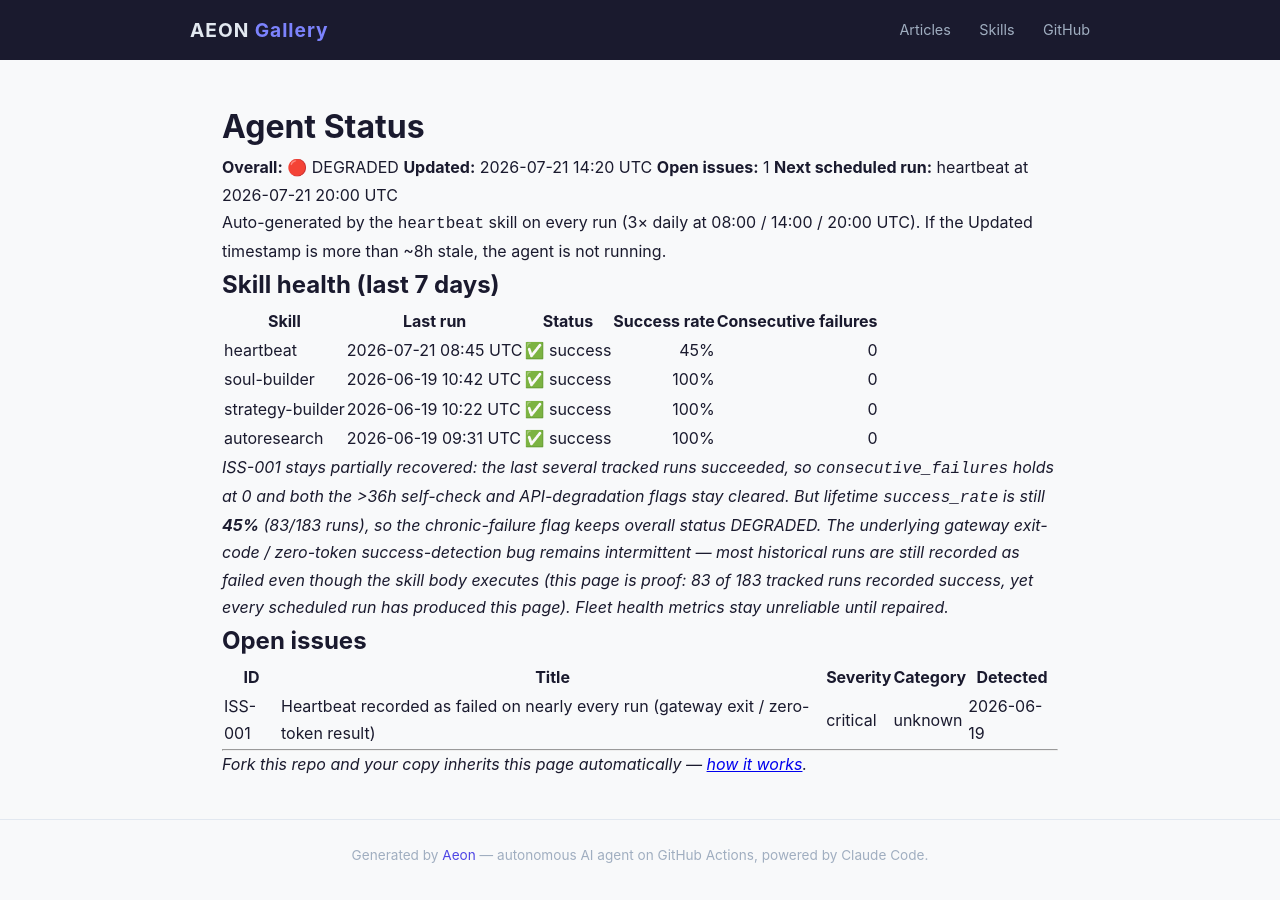
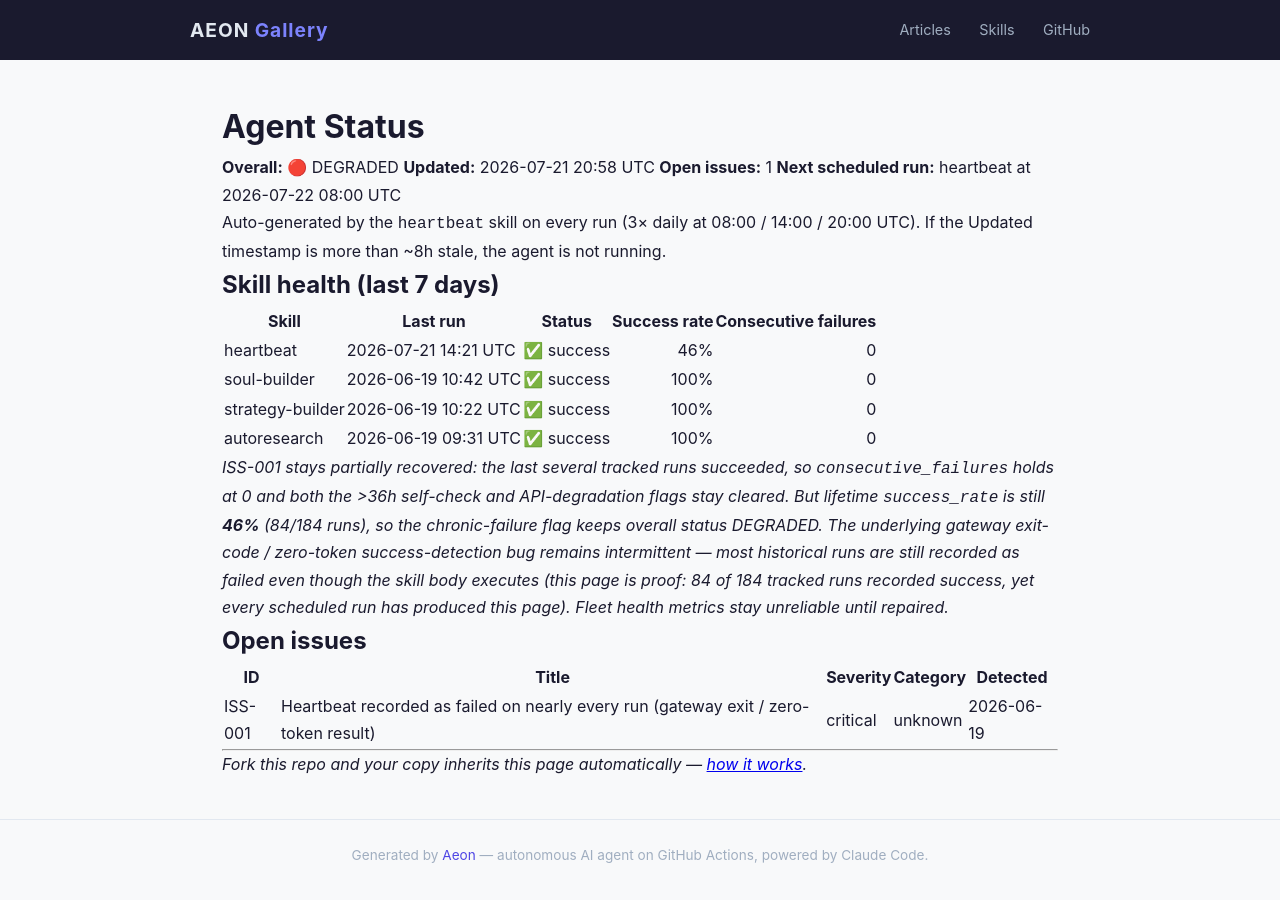
Before and after one commit to RickCrosschain/aeon, a Jekyll site: the page built from docs/status.md, in a window 1280 px wide. Built offline with Jekyll 4.4.1, drawn with Linux system fonts in a browser that asks for light colours.

Commit message:
chore(heartbeat): auto-commit 2026-07-21

```diff
--- a/docs/status.md
+++ b/docs/status.md
@@ -7,9 +7,9 @@
 # Agent Status
 
 **Overall:** 🔴 DEGRADED
-**Updated:** 2026-07-21 14:20 UTC
+**Updated:** 2026-07-21 20:58 UTC
 **Open issues:** 1
-**Next scheduled run:** heartbeat at 2026-07-21 20:00 UTC
+**Next scheduled run:** heartbeat at 2026-07-22 08:00 UTC
 
 Auto-generated by the `heartbeat` skill on every run (3× daily at 08:00 / 14:00 / 20:00 UTC). If the Updated timestamp is more than ~8h stale, the agent is not running.
 
@@ -17,12 +17,12 @@
 
 | Skill | Last run | Status | Success rate | Consecutive failures |
 |-------|----------|--------|-------------:|---------------------:|
-| heartbeat | 2026-07-21 08:45 UTC | ✅ success | 45% | 0 |
+| heartbeat | 2026-07-21 14:21 UTC | ✅ success | 46% | 0 |
 | soul-builder | 2026-06-19 10:42 UTC | ✅ success | 100% | 0 |
 | strategy-builder | 2026-06-19 10:22 UTC | ✅ success | 100% | 0 |
 | autoresearch | 2026-06-19 09:31 UTC | ✅ success | 100% | 0 |
 
-_ISS-001 stays partially recovered: the last several tracked runs succeeded, so `consecutive_failures` holds at 0 and both the >36h self-check and API-degradation flags stay cleared. But lifetime `success_rate` is still **45%** (83/183 runs), so the chronic-failure flag keeps overall status DEGRADED. The underlying gateway exit-code / zero-token success-detection bug remains intermittent — most historical runs are still recorded as failed even though the skill body executes (this page is proof: 83 of 183 tracked runs recorded success, yet every scheduled run has produced this page). Fleet health metrics stay unreliable until repaired._
+_ISS-001 stays partially recovered: the last several tracked runs succeeded, so `consecutive_failures` holds at 0 and both the >36h self-check and API-degradation flags stay cleared. But lifetime `success_rate` is still **46%** (84/184 runs), so the chronic-failure flag keeps overall status DEGRADED. The underlying gateway exit-code / zero-token success-detection bug remains intermittent — most historical runs are still recorded as failed even though the skill body executes (this page is proof: 84 of 184 tracked runs recorded success, yet every scheduled run has produced this page). Fleet health metrics stay unreliable until repaired._
 
 ## Open issues
 
--- a/memory/token-usage.csv
+++ b/memory/token-usage.csv
@@ -86,3 +86,4 @@
 2026-07-20,heartbeat,claude-opus-4-8,2094,4478,318290,39175
 2026-07-21,heartbeat,claude-opus-4-8,2098,4870,445898,40776
 2026-07-21,heartbeat,claude-opus-4-8,2318,4333,423427,56779
+2026-07-21,heartbeat,claude-opus-4-8,2098,5055,430896,37720
```
Also changed, not shown: memory/logs/2026-07-21.md (+15 -0 lines), .outputs/heartbeat.md.
